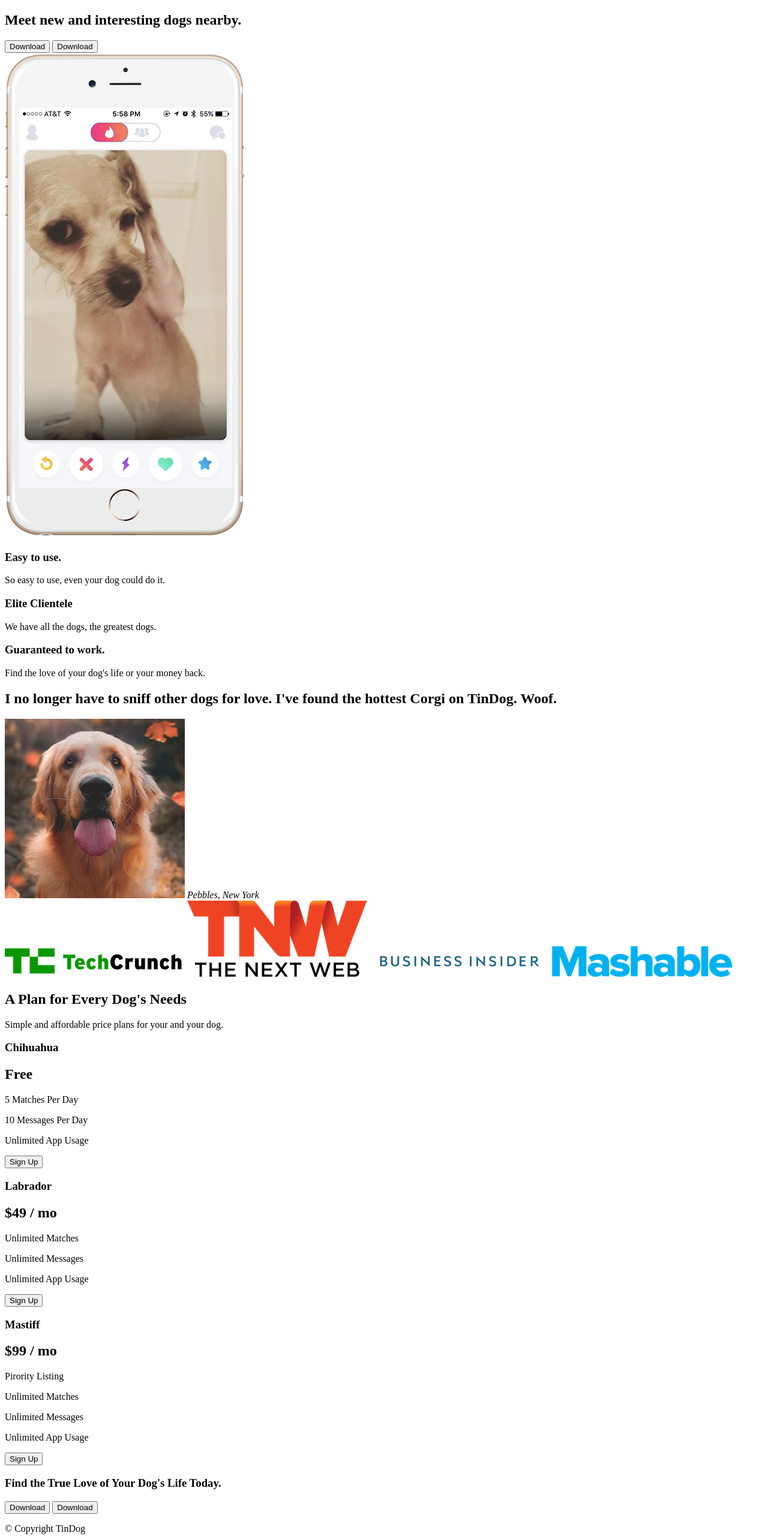
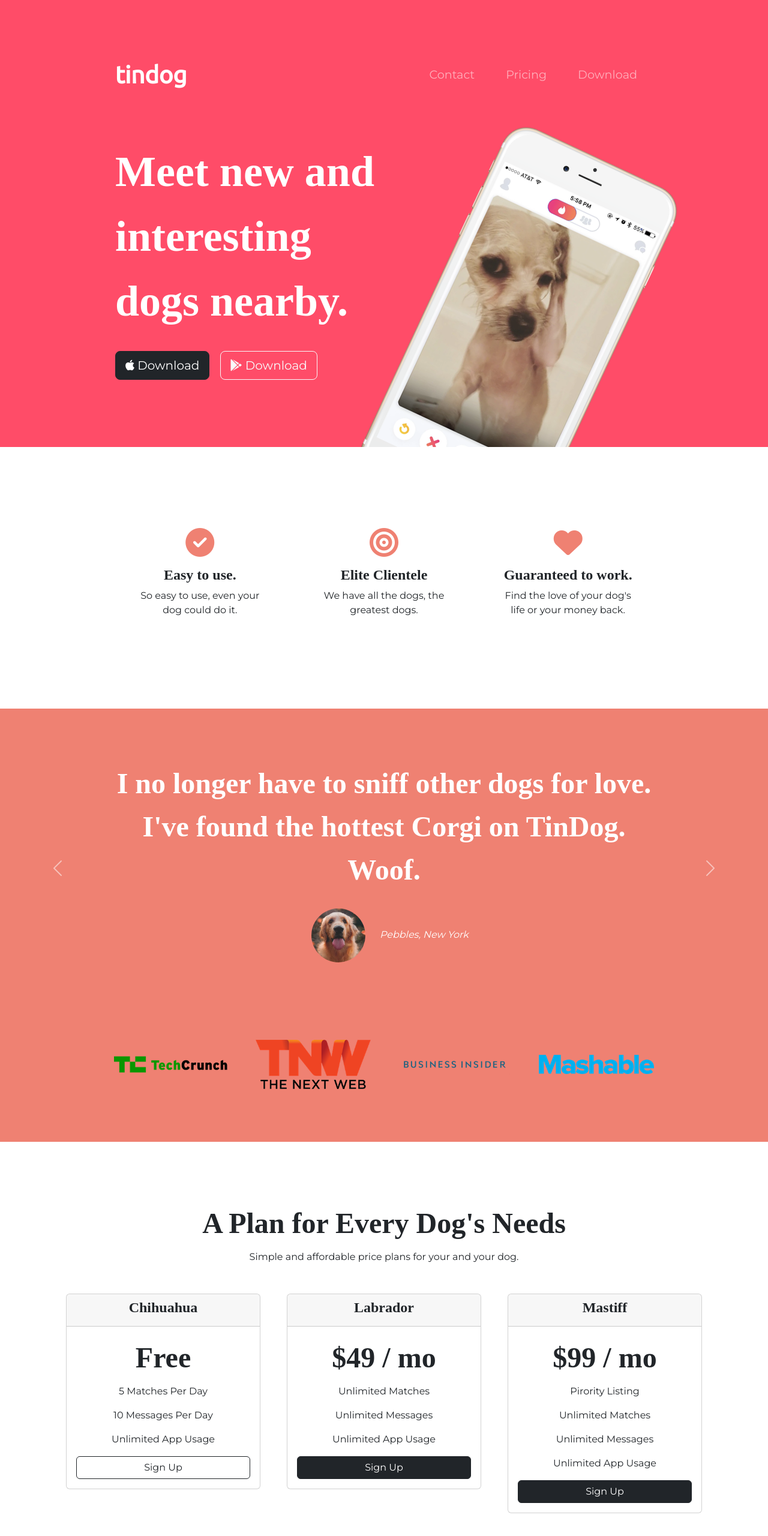
Before and after one commit to DevanWolfmeyer/cv3, a plain HTML site: page index.html in a window 1280 px wide. Shown: the top 2560 px of the page at 60% size. Drawn offline with nearby package versions, Linux system fonts and the light colour scheme.

Commit message:
Uploading new files and updates to existing files
Uploading files: test code (just files of new topics)
updating: main index file and css file.

```diff
--- a/css/styles.css
+++ b/css/styles.css
@@ -0,0 +1,241 @@
+/*************************************************************/
+/*******************  Page Wide SELECTORS  *******************/
+/*************************************************************/
+
+body{
+  font-family: "Montserrat";
+  text-align: center;
+}
+
+h1, h2, h3, h4, h5, h6 {
+  font-family: 'Montserrat, sans-serif';
+}
+
+/*********************  CLASS SELECTORS  *********************/
+
+.container-fluid{
+  padding: 7% 15%;
+}
+
+/*************************************************************/
+/*********************  Nav Bar Section  *********************/
+/*************************************************************/
+
+/*********************  CLASS SELECTORS  *********************/
+
+.navbar{
+  padding: 0 0 4.5rem;
+}
+
+.nav-item{
+  padding: 0 18px;
+}
+
+.nav-link{
+  font-size: 1.2rem;
+  font-family: "Montserrat";
+
+}
+
+.navbar-brand {
+  font-family: "Ubuntu";
+  font-size: 2.5rem;
+  font-weight: bold;
+}
+
+/*************************************************************/
+/**********************  Title Section  **********************/
+/*************************************************************/
+
+/**********************  ID SELECTORS  ***********************/
+
+#title{
+  background-color: #ff4c68;
+  color: #fff;
+  text-align: left;
+}
+
+/*********************  CLASS SELECTORS  *********************/
+
+.big-heading{
+  font-size: 4.5rem;
+  line-height: 1.5;
+  font-weight: 900;
+}
+
+.download-button{
+  margin: 5% 3% 5% 0;
+}
+
+.title-image{
+  width: 25%;
+  transform: rotate(25deg);
+  position: absolute;
+  right: 20%;
+}
+
+/*********************  Media SELECTORS  *********************/
+
+@media (max-width: 991px) {
+  #title{
+    text-align: center;
+  }
+
+  .title-image{
+    width: 60%;
+    position: static;
+    transform: rotate(0);
+  }
+}
+
+/*************************************************************/
+/*********************  Feature Section  *********************/
+/*************************************************************/
+
+/**********************  ID SELECTORS  ***********************/
+
+#features{
+  padding: 7% 15%;
+  background-color: #fff;
+  position: relative;
+}
+
+/*********************  CLASS SELECTORS  *********************/
+
+.feature-box{
+  padding: 5%;
+}
+
+.feature-title{
+  font-size: 1.5rem;
+  font-weight: 900;
+}
+
+.features-image{
+  color: #ef8172;
+  font-size: 300%;
+  margin-bottom: 1rem;
+}
+
+.features-image:hover{
+   color: #ff4c68;
+}
+
+/*************************************************************/
+/*******************  Testimonial Section  *******************/
+/*************************************************************/
+
+/**********************  ID SELECTORS  ***********************/
+
+#testimonials{
+  background-color: #ef8172;
+  color: #fff;
+}
+
+/*********************  CLASS SELECTORS  *********************/
+
+.testimonial-text{
+  font-size: 3rem;
+  line-height: 1.5;
+  font-weight: 900;
+}
+
+.testimonial-image{
+  width: 10%;
+  border-radius: 100%;
+  margin: 20px;
+}
+
+.carousel-item{
+  padding: 7% 15%;
+}
+
+/*************************************************************/
+/**********************  Press Section  **********************/
+/*************************************************************/
+
+/**********************  ID SELECTORS  ***********************/
+
+#press{
+  background-color: #ef8172;
+  padding-bottom: 3%;
+}
+
+/*********************  CLASS SELECTORS  *********************/
+
+.press-logo{
+  width: 15%;
+  margin: 20px 20px 50px;
+}
+
+/*************************************************************/
+/*********************  Pricing Section  *********************/
+/*************************************************************/
+
+/**********************  ID SELECTORS  ***********************/
+
+#pricing{
+  padding: 100px;
+}
+
+/*********************  CLASS SELECTORS  *********************/
+
+.section-heading{
+  font-size: 3rem;
+  line-height: 1.5;
+  font-weight: 900;
+}
+
+.pricing-column{
+  padding: 3% 2%;
+}
+
+.price-title{
+  font-size: 1.5rem;
+  font-weight: 900;
+}
+
+
+.price-text{
+  font-size: 3rem;
+  line-height: 1.5;
+  font-weight: 900;
+}
+
+/*************************************************************/
+/******************  Call To Action Section  *****************/
+/*************************************************************/
+
+/**********************  ID SELECTORS  ***********************/
+
+#cta{
+  background-color: #ff4c68;
+  padding: 7% 15%;
+}
+
+/*********************  CLASS SELECTORS  *********************/
+
+.cta-heading{
+  font-family: "Montserrat"
+  font-weight:900;
+  color: #fff;
+  font-size: 3.5rem;
+  line-height: 1.5;
+}
+
+/*************************************************************/
+/******************  Call To Action Section  *****************/
+/*************************************************************/
+
+/**********************  ID SELECTORS  ***********************/
+
+#footer{
+  background-color: #fff;
+  padding: 7% 15%;
+}
+
+/*********************  CLASS SELECTORS  *********************/
+
+.social-icon{
+  padding: 0 10px;
+}
--- a/index.html
+++ b/index.html
@@ -4,27 +4,65 @@
 <head>
   <meta charset="utf-8">
   <title>TinDog</title>
+
+  <!-- Bootstrap Scripts -->
+  <link href="https://cdn.jsdelivr.net/npm/bootstrap@5.2.2/dist/css/bootstrap.min.css" rel="stylesheet" integrity="sha384-Zenh87qX5JnK2Jl0vWa8Ck2rdkQ2Bzep5IDxbcnCeuOxjzrPF/et3URy9Bv1WTRi" crossorigin="anonymous">
+  <script src="https://cdn.jsdelivr.net/npm/bootstrap@5.2.2/dist/js/bootstrap.bundle.min.js" integrity="sha384-OERcA2EqjJCMA+/3y+gxIOqMEjwtxJY7qPCqsdltbNJuaOe923+mo//f6V8Qbsw3" crossorigin="anonymous"></script>
+
+  <!-- Google Fonts -->
+  <link rel="preconnect" href="https://fonts.googleapis.com">
+  <link rel="preconnect" href="https://fonts.gstatic.com" crossorigin>
+  <link href="https://fonts.googleapis.com/css2?family=Montserrat:wght@100;400;900&family=Ubuntu&display=swap" rel="stylesheet">
+
+  <!-- Font Awesome -->
+  <script src="https://kit.fontawesome.com/d750e27680.js" crossorigin="anonymous"></script>
+
+  <!-- CSS Stylesheets -->
   <link rel="stylesheet" href="css/styles.css">
+
 </head>
 
 <body>
 
   <section id="title">
 
+    <div class="container-fluid">
+
       <!-- Nav Bar -->
 
-
-
+      <nav class="navbar navbar-expand-lg navbar-dark">
+        <a class="navbar-brand" href="">tindog</a>
+        <button class="navbar-toggler" type="button" data-bs-toggle="collapse" data-bs-target="#navbarSupportedContent" aria-controls="navbarSupportedContent" aria-expanded="false" aria-label="Toggle navigation">
+          <span class="navbar-toggler-icon"></span>
+        </button>
+        <div class="collapse navbar-collapse" id="navbarSupportedContent">
+          <ul class="navbar-nav ms-auto">
+            <li class="nav-item">
+              <a  class="nav-link" href="#footer">Contact</a>
+            </li>
+            <li class="nav-item">
+              <a  class="nav-link" href="#pricing">Pricing</a>
+            </li>
+            <li class="nav-item">
+              <a  class="nav-link" href="#cta">Download</a>
+            </li>
+          </ul>
+        </div>
+      </nav>
 
       <!-- Title -->
 
-    <div>
-      <h1>Meet new and interesting dogs nearby.</h1>
-      <button type="button">Download</button>
-      <button type="button">Download</button>
+      <div class="row">
+        <div class="col-lg-6">
+          <h1 class="big-heading">Meet new and interesting dogs nearby.</h1>
+          <button type="button" class="btn btn-dark btn-lg download-button"><i class="fa-brands fa-apple"></i> Download</button>
+          <button type="button" class="btn btn-outline-light btn-lg download-button"><i class="fa-brands fa-google-play"></i> Download</button>
         </div>
-    <div>
-      <img src="images/iphone6.png" alt="iphone-mockup">
+        <div class="col-lg-6">
+          <img class="title-image" src="images/iphone6.png" alt="iphone-mockup">
+        </div>
+      </div>
+
     </div>
 
   </section>
@@ -34,14 +72,23 @@
 
   <section id="features">
 
-    <h3>Easy to use.</h3>
+    <div class="row">
+      <div class="feature-box col-lg-4">
+        <i class="fa-solid fa-circle-check features-image"></i>
+        <h3 class="feature-title">Easy to use.</h3>
         <p>So easy to use, even your dog could do it.</p>
-
-    <h3>Elite Clientele</h3>
+      </div>
+      <div class="feature-box col-lg-4">
+        <i class="fa-solid fa-bullseye features-image"></i>
+        <h3 class="feature-title">Elite Clientele</h3>
         <p>We have all the dogs, the greatest dogs.</p>
-
-    <h3>Guaranteed to work.</h3>
+      </div>
+      <div class="feature-box col-lg-4">
+        <i class="fa-solid fa-heart features-image"></i>
+        <h3 class="feature-title">Guaranteed to work.</h3>
         <p>Find the love of your dog's life or your money back.</p>
+      </div>
+    </div>
 
   </section>
 
@@ -50,13 +97,28 @@
 
   <section id="testimonials">
 
-    <h2>I no longer have to sniff other dogs for love. I've found the hottest Corgi on TinDog. Woof.</h2>
-    <img src="images/dog-img.jpg" alt="dog-profile">
+    <div id="carouselExampleControls" class="carousel slide" data-bs-ride="false">
+      <div class="carousel-inner">
+        <div class="carousel-item active">
+          <h2 class="testimonial-text">I no longer have to sniff other dogs for love. I've found the hottest Corgi on TinDog. Woof.</h2>
+          <img class="testimonial-image" src="images/dog-img.jpg" alt="dog-profile">
           <em>Pebbles, New York</em>
-
-    <!-- <h2 class="testimonial-text">My dog used to be so lonely, but with TinDog's help, they've found the love of their life. I think.</h2>
+        </div>
+        <div class="carousel-item">
+          <h2 class="testimonial-text">My dog used to be so lonely, but with TinDog's help, they've found the love of their life. I think.</h2>
           <img class="testimonial-image" src="images/lady-img.jpg" alt="lady-profile">
-    <em>Beverly, Illinois</em> -->
+          <em>Beverly, Illinois</em>
+        </div>
+      </div>
+      <button class="carousel-control-prev" type="button" data-bs-target="#carouselExampleControls" data-bs-slide="prev">
+        <span class="carousel-control-prev-icon" aria-hidden="true"></span>
+        <span class="visually-hidden">Previous</span>
+      </button>
+      <button class="carousel-control-next" type="button" data-bs-target="#carouselExampleControls" data-bs-slide="next">
+        <span class="carousel-control-next-icon" aria-hidden="true"></span>
+        <span class="visually-hidden">Next</span>
+      </button>
+    </div>
 
   </section>
 
@@ -64,10 +126,11 @@
   <!-- Press -->
 
   <section id="press">
-    <img src="images/techcrunch.png" alt="tc-logo">
-    <img src="images/tnw.png" alt="tnw-logo">
-    <img src="images/bizinsider.png" alt="biz-insider-logo">
-    <img src="images/mashable.png" alt="mashable-logo">
+
+    <img class="press-logo" src="images/techcrunch.png" alt="tc-logo">
+    <img class="press-logo" src="images/tnw.png" alt="tnw-logo">
+    <img class="press-logo" src="images/bizinsider.png" alt="biz-insider-logo">
+    <img class="press-logo" src="images/mashable.png" alt="mashable-logo">
 
   </section>
 
@@ -76,33 +139,56 @@
 
   <section id="pricing">
 
-    <h2>A Plan for Every Dog's Needs</h2>
+    <h2 class="section-heading">A Plan for Every Dog's Needs</h2>
     <p>Simple and affordable price plans for your and your dog.</p>
 
-
-    <h3>Chihuahua</h3>
-    <h2>Free</h2>
+    <div class="row">
+      <div class="pricing-column col-lg-4 col-md-6">
+        <div class="card">
+          <div class="card-header">
+            <h3 class="price-title">Chihuahua</h3>
+          </div>
+          <div class="card-body">
+            <h2 class="price-text">Free</h2>
             <p>5 Matches Per Day</p>
             <p>10 Messages Per Day</p>
             <p>Unlimited App Usage</p>
-    <button type="button">Sign Up</button>
+            <button type="button" class="btn btn-lrg w-100 btn-outline-dark">Sign Up</button>
+          </div>
+        </div>
+      </div>
 
-
-    <h3>Labrador</h3>
-    <h2>$49 / mo</h2>
+      <div class="pricing-column col-lg-4 col-md-6">
+        <div class="card">
+          <div class="card-header">
+            <h3 class="price-title">Labrador</h3>
+          </div>
+          <div class="card-body">
+            <h2 class="price-text">$49 / mo</h2>
             <p>Unlimited Matches</p>
             <p>Unlimited Messages</p>
             <p>Unlimited App Usage</p>
-    <button type="button">Sign Up</button>
+            <button type="button" class="btn btn-lrg w-100 btn-dark">Sign Up</button>
+          </div>
+        </div>
+      </div>
 
-
-    <h3>Mastiff</h3>
-    <h2>$99 / mo</h2>
+      <div class="pricing-column col-lg-4">
+        <div class="card">
+          <div class="card-header">
+            <h3 class="price-title">Mastiff</h3>
+          </div>
+          <div class="card-body">
+            <h2 class="price-text">$99 / mo</h2>
             <p>Pirority Listing</p>
             <p>Unlimited Matches</p>
             <p>Unlimited Messages</p>
             <p>Unlimited App Usage</p>
-    <button type="button">Sign Up</button>
+            <button type="button" class="btn btn-lrg w-100 btn-dark">Sign Up</button>
+          </div>
+        </div>
+      </div>
+    </div>
 
   </section>
 
@@ -111,9 +197,9 @@
 
   <section id="cta">
 
-    <h3>Find the True Love of Your Dog's Life Today.</h3>
-    <button type="button">Download</button>
-    <button type="button">Download</button>
+    <h3 class="cta-heading">Find the True Love of Your Dog's Life Today.</h3>
+    <button type="button" class="btn btn-dark btn-lg download-button"><i class="fa-brands fa-apple"></i> Download</button>
+    <button type="button" class="btn btn-light btn-lg download-button"><i class="fa-brands fa-google-play"></i> Download</button>
 
   </section>
 
@@ -121,6 +207,11 @@
   <!-- Footer -->
 
   <footer id="footer">
+
+    <i class="social-icon fa-brands fa-twitter"></i>
+    <i class="social-icon fa-brands fa-facebook"></i>
+    <i class="social-icon fa-brands fa-instagram"></i>
+    <i class="social-icon fa-solid fa-envelope"></i>
 
     <p>© Copyright TinDog</p>
 
```
Also changed, not shown: Test Code/cardIntro.html (added, +43 -0 lines), Test Code/carouselIntro.html (added, +39 -0 lines), Test Code/containerIntro.html (added, +13 -0 lines), Test Code/gridIntro.html (added, +53 -0 lines), Test Code/zIndexIntro.html (added, +9 -0 lines). Lines whose indentation alone changed are shown as unchanged.
